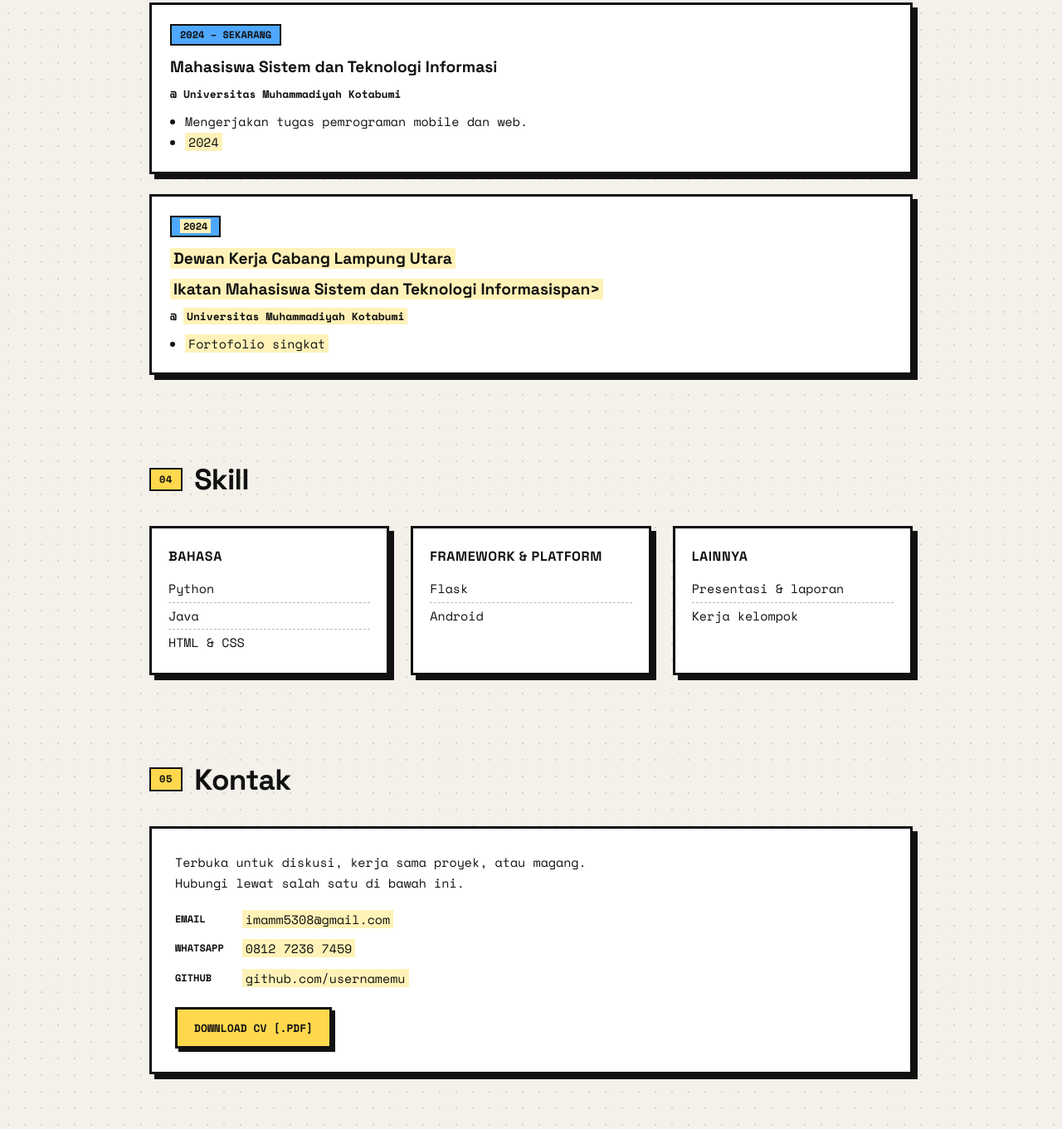
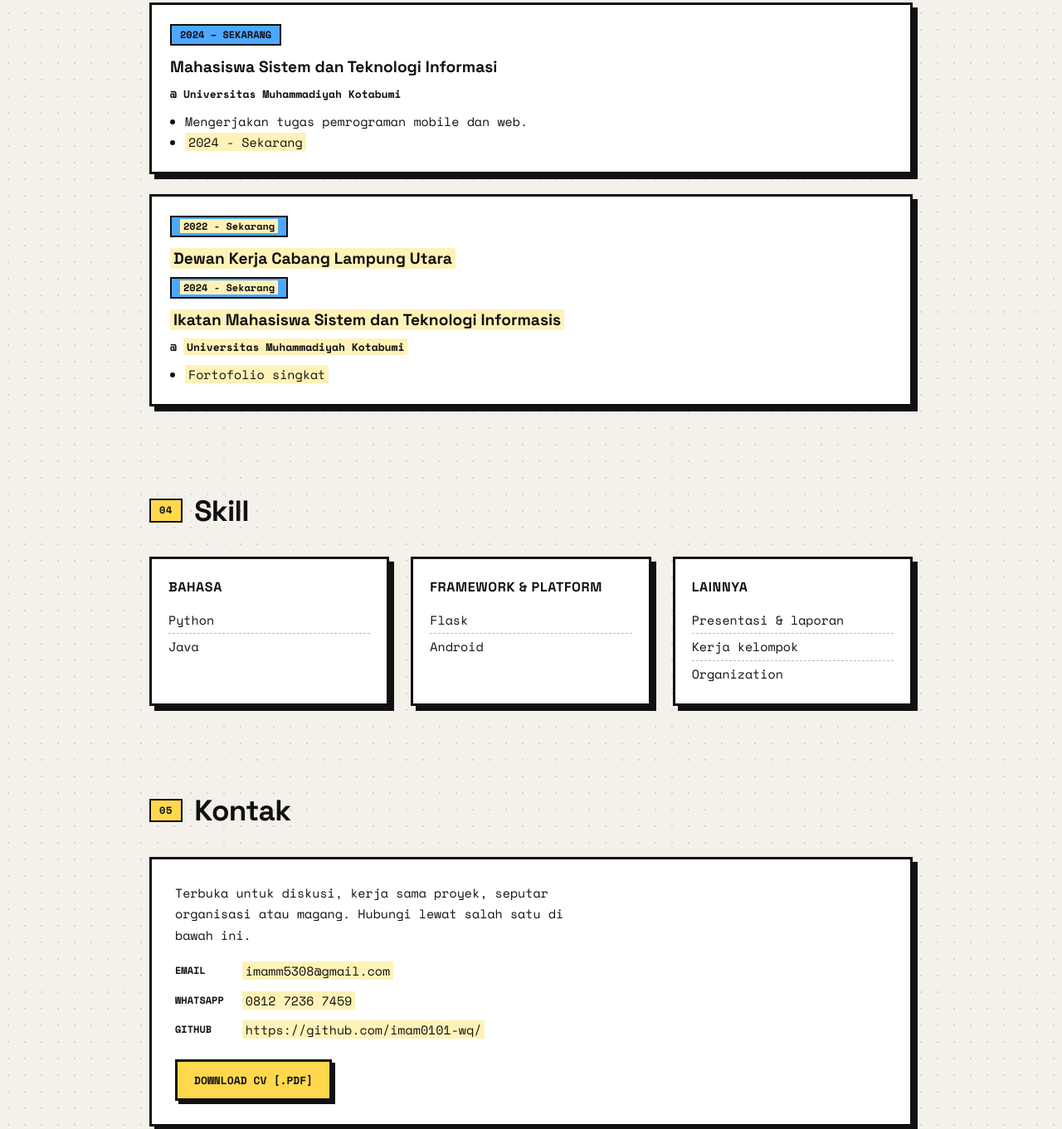
Before and after one commit to imam0101-wq/portofolio, a plain HTML site: page index.html in a window 1280 px wide. Shown: the part 1434-2795 px from the top of the page at 83% size. Drawn offline with nearby package versions, Linux system fonts and the light colour scheme.

Commit message:
update isi

```diff
--- a/index.html
+++ b/index.html
@@ -4,7 +4,7 @@
 <head>
     <meta charset="utf-8">
     <meta name="viewport" content="width=device-width, initial-scale=1">
-    <title>Imam Prasetiyo // Portofolio</title>
+    <title>M Imam Prasetiyo // Portofolio</title>
     <meta name="description" content="Portofolio M Imam Prasetiyo, mahasiswa STI Universitas Muhammadiyah Kotabumi.">
     <link rel="preconnect" href="https://fonts.googleapis.com">
     <link rel="preconnect" href="https://fonts.gstatic.com" crossorigin>
@@ -541,13 +541,14 @@
                     <p class="org">@ Universitas Muhammadiyah Kotabumi</p>
                     <ul>
                         <li>Mengerjakan tugas pemrograman mobile dan web.</li>
-                        <li><span class="fill">2024</span></li>
+                        <li><span class="fill">2024 - Sekarang</span></li>
                     </ul>
                 </article>
                 <article class="box job">
-                    <span class="when"><span class="fill">2024</span></span>
+                    <span class="when"><span class="fill">2022 - Sekarang </span></span>
                     <h3><span class="fill">Dewan Kerja Cabang Lampung Utara</span></h3>
-                    <h3><span class="fill">Ikatan Mahasiswa Sistem dan Teknologi Informasispan></h3>
+                    <span class="when"><span class="fill">2024 - Sekarang</span></span>
+                    <h3><span class="fill">Ikatan Mahasiswa Sistem dan Teknologi Informasis </h3>
                     <p class="org">@ <span class="fill">Universitas Muhammadiyah Kotabumi</span></p>
                         <ul>
                             <li><span class="fill">Fortofolio singkat</span></li>
@@ -566,7 +567,6 @@
                     <ul>
                         <li>Python</li>
                         <li>Java</li>
-                        <li>HTML &amp; CSS</li>
                     </ul>
                 </div>
                 <div class="box skill">
@@ -581,6 +581,7 @@
                     <ul>
                         <li>Presentasi &amp; laporan</li>
                         <li>Kerja kelompok</li>
+                        <li>Organization</li>
                     </ul>
                 </div>
             </div>
@@ -591,14 +592,14 @@
                 <h2>Kontak</h2>
             </div>
             <div class="box contact">
-                <p>Terbuka untuk diskusi, kerja sama proyek, atau magang. Hubungi lewat salah satu di bawah ini.</p>
+                <p>Terbuka untuk diskusi, kerja sama proyek, seputar organisasi atau magang. Hubungi lewat salah satu di bawah ini.</p>
                 <dl>
                     <dt>Email</dt>
                     <dd><span class="fill">imamm5308@gmail.com</span></dd>
                     <dt>WhatsApp</dt>
                     <dd><span class="fill">0812 7236 7459</span></dd>
                     <dt>GitHub</dt>
-                    <dd><span class="fill">github.com/usernamemu</span></dd>
+                    <dd><span class="fill">https://github.com/imam0101-wq/</span></dd>
                 </dl>
                 <p style="margin:22px 0 0"><a class="btn main" href="CV-Imam-Prasetiyo.pdf" download>Download CV [.PDF]</a></p>
             </div>
```
